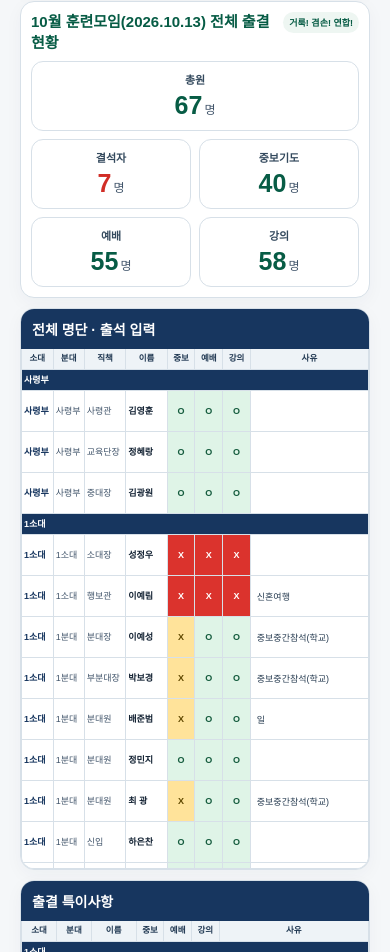
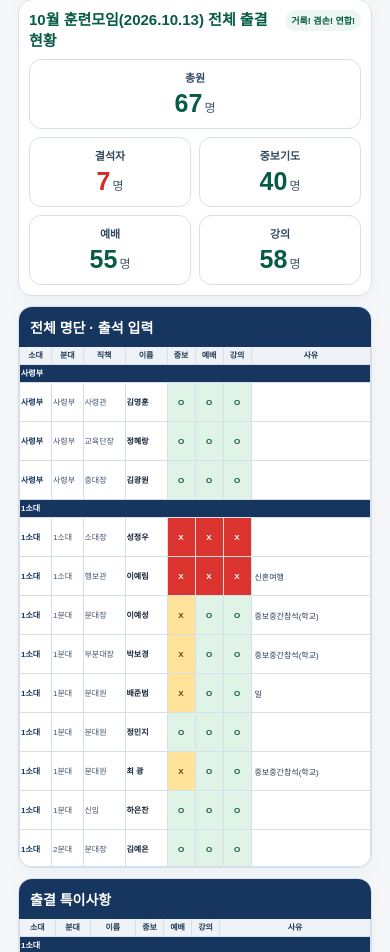
Before and after one commit to gkrry5921-lgtm/worship, a plain HTML site: page index.html in a window 390 px wide. Shown: the part 248-1200 px from the top of the page. Drawn offline with Linux system fonts and the light colour scheme.

Commit message:
Add files via upload

```diff
--- a/index.html
+++ b/index.html
@@ -550,6 +550,89 @@ body{overflow-x:auto;}
   }
 }
 
+@media (max-width:760px){
+  body::after{
+    content:"";
+    display:none;
+  }
+}
+
+
+/* ===== MOBILE HARD FIT V2 ===== */
+@media screen and (max-width:760px){
+  html,
+  body,
+  .app,
+  .pageShell,
+  .header,
+  .controls,
+  .summary,
+  .grid,
+  .panel,
+  .leftPanel,
+  .reportPanel,
+  .tableWrap{
+    min-width:0 !important;
+    max-width:100% !important;
+    width:100% !important;
+    box-sizing:border-box !important;
+  }
+
+  .pageShell{
+    padding:8px !important;
+  }
+
+  .grid{
+    display:block !important;
+  }
+
+  .leftPanel,
+  .reportPanel{
+    display:block !important;
+    margin:0 0 10px 0 !important;
+  }
+
+  .tableWrap{
+    overflow-x:hidden !important;
+  }
+
+  #attendanceTable,
+  #attendanceTable.annualTable,
+  #exceptionTable{
+    width:100% !important;
+    max-width:100% !important;
+    min-width:0 !important;
+    table-layout:fixed !important;
+  }
+
+  #attendanceTable col,
+  #exceptionTable col{
+    width:auto !important;
+  }
+
+  #attendanceTable th,
+  #attendanceTable td,
+  #exceptionTable th,
+  #exceptionTable td{
+    min-width:0 !important;
+    max-width:none !important;
+    padding:4px 1px !important;
+    font-size:8px !important;
+    white-space:normal !important;
+    word-break:break-word !important;
+    overflow-wrap:anywhere !important;
+  }
+
+  .reasonInput{
+    width:100% !important;
+    min-width:0 !important;
+    max-width:100% !important;
+    box-sizing:border-box !important;
+    padding:2px !important;
+    font-size:8px !important;
+  }
+}
+
 </style>
 </head>
 <body>
```
